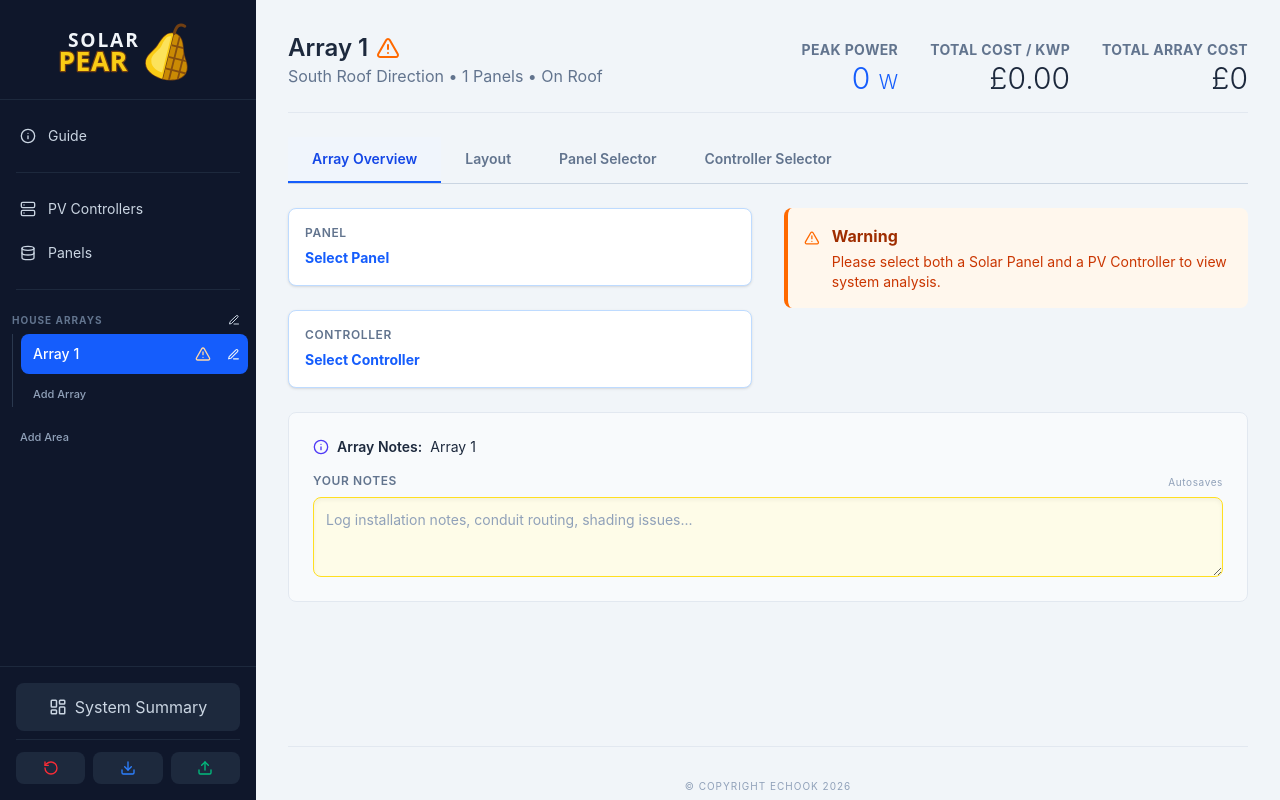
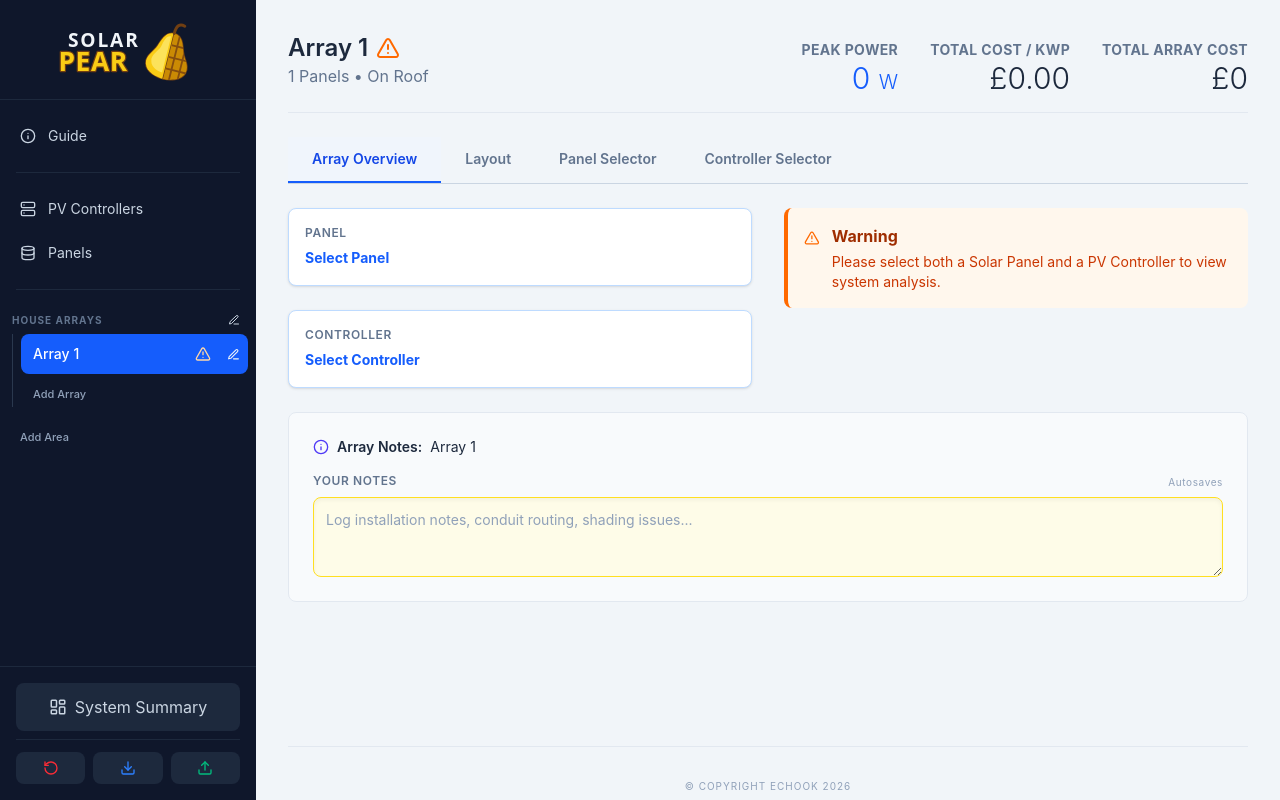
Before and after one commit to GryphonR/Solar-Pear, a React (Vite) app: page / in a window 1280 px wide. Both pictures are taken after a click on the button "Array 1". Built offline with nearby package versions, Linux system fonts and the light colour scheme.

Commit message:
Remove Direction Rerferences

```diff
--- a/src/views/ArraySelectorView.jsx
+++ b/src/views/ArraySelectorView.jsx
@@ -160,7 +160,7 @@ export default function ArraySelectorView({ arrayId }) {
                         )}
                     </h2>
                     <p className="text-slate-500 mb-2">
-                        {array.orientation} Roof Direction • {array.count} Panels •{' '}
+                        {array.count} Panels •{' '}
                         {array.mounting === 'In-Roof (GSE)' ? `${array.format} Orientation (GSE)` : array.mounting}
                     </p>
                     <ParallelStringsSelect array={array} arrayId={arrayId} updateArray={updateArray} />
```
